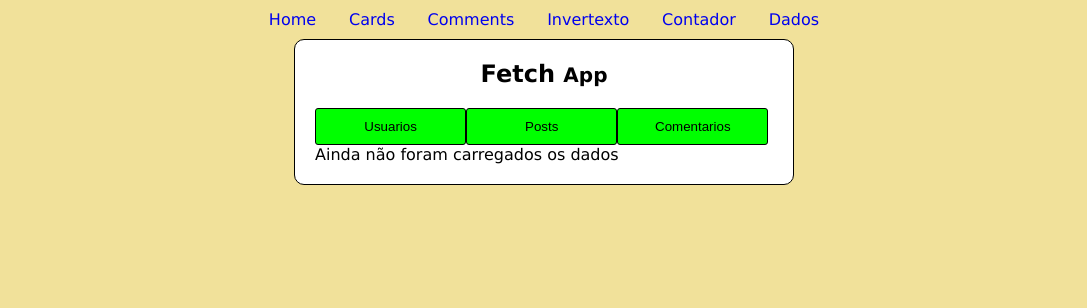
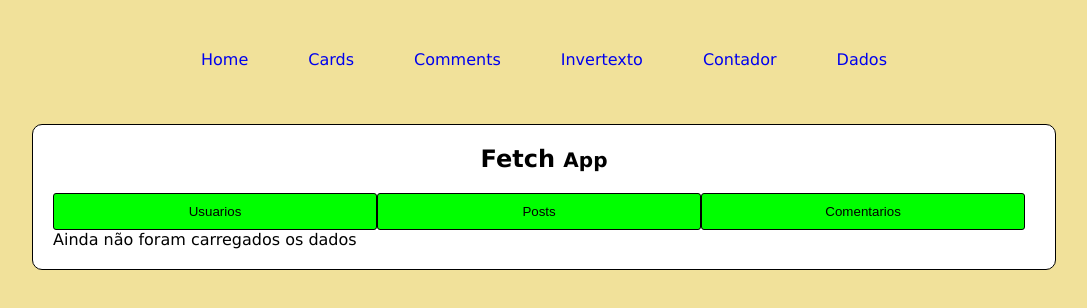
Before and after one commit to jrmsjorgesilva/Curso-react-Joao-Ribeiro, a React (Create React App) app: page / in a window 1280 px wide. Shown: the top 308 px of the page, without its empty margins (96-1183 px from the left). Built offline with nearby package versions, Linux system fonts and the light colour scheme.

Commit message:
feito flex box e resposnvividade para o elemento root

```diff
--- a/src/componentes/NavBar.js
+++ b/src/componentes/NavBar.js
@@ -1,40 +1,61 @@
 import React from 'react'
-import { Link } from 'react-router-dom'
+import { NavLink, useParams, useNavigate } from 'react-router-dom'
 
 const NavBar = () => {
 
+  const navigate = useNavigate();
+  const params = useParams();
+
   return(
-    <nav>
-      <ul style={{ display: 'flex', justifyContent: 'space-around', alignItems: 'center', margin: '10px' }}>
+    <nav >
+      <ul style={{ display: 'flex', justifyContent: 'space-around', alignItems: 'center', margin: '50px 10px' }}>
         <li>
-          <Link to='/'>
+          <NavLink
+            to='/'
+            className='app__nav__item'
+          >
             Home
-          </Link>
+          </NavLink>
         </li>
         <li>
-          <Link to='/cards'>
+          <NavLink
+            to='/cards'
+            className='app__nav__item'
+          >
             Cards
-          </Link>
+          </NavLink>
         </li>
         <li>
-          <Link to='/comments'>
+          <NavLink
+            to='/comments'
+            className='app__nav__item'
+          >
             Comments
-          </Link>
+          </NavLink>
         </li>
         <li>
-          <Link to='/invertexto'>
+          <NavLink
+            to='/invertexto'
+            className='app__nav__item'
+          >
             Invertexto
-          </Link>
+          </NavLink>
         </li>
         <li>
-          <Link to='/contador'>
+          <NavLink
+            to='/contador'
+            className='app__nav__item'
+          >
             Contador
-          </Link>
+          </NavLink>
         </li>
         <li>
-          <Link to='/dadosclientes'>
+          <NavLink
+            to='/dadosclientes'
+            className='app__nav__item'
+          >
             Dados
-          </Link>
+          </NavLink>
         </li>
       </ul>
     </nav>
--- a/src/index.css
+++ b/src/index.css
@@ -7,6 +7,17 @@
   text-decoration: none;
   list-style: none;
   outline: none;
+}
+
+#root {
+  width: 100%;
+  display: flex;
+  flex-grow: 1;
+  flex-direction: column;
+  justify-content: flex-start;
+  align-items: center;
+  height: 100vh;
+
 }
 
 body {
@@ -91,6 +102,9 @@ body {
   text-align: right;
 }
 
+.app__nav__item {
+  margin: 0px 30px;
+}
 
 /* seçãoi contador */
 
--- a/src/index.js
+++ b/src/index.js
@@ -7,6 +7,6 @@ const root = ReactDOM.createRoot(document.getElementById('root'));
 
 root.render(
   <React.StrictMode>
-    <App />
+    <App className='App' />
   </React.StrictMode>
 );
```
